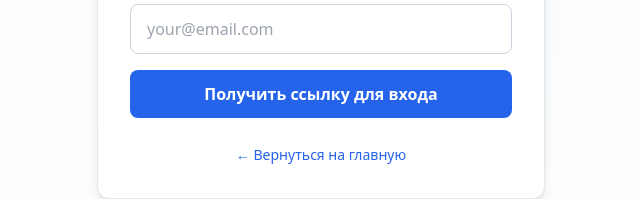
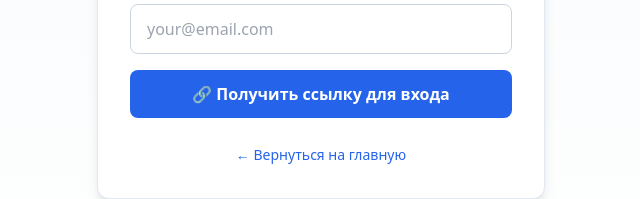
Before and after one commit to RadikMardanov/career-radar, a Next.js app: page /login in a window 1280 px wide. Shown: the part 393-592 px from the top of the page, without its empty margins (319-959 px from the left). Built offline with nearby package versions, Linux system fonts and the light colour scheme; no server answers.

Commit message:
Update page.tsx

```diff
--- a/app/login/page.tsx
+++ b/app/login/page.tsx
@@ -11,12 +11,10 @@ export default function Login() {
   const [message, setMessage] = useState('')
   const [error, setError] = useState('')
 
-  // Проверяем, авторизован ли пользователь при загрузке
   useEffect(() => {
     const checkUser = async () => {
       const { data: { user } } = await supabase.auth.getUser()
       if (user) {
-        // Если уже авторизован — сразу на онбординг
         router.push('/onboarding')
       }
     }
@@ -29,17 +27,18 @@ export default function Login() {
     setMessage('')
     setError('')
 
+    // ВАЖНО: редирект на /auth/callback, а не на /onboarding
     const { error } = await supabase.auth.signInWithOtp({
       email,
       options: {
-        emailRedirectTo: `${window.location.origin}/onboarding`,
+        emailRedirectTo: `${window.location.origin}/auth/callback`,
       },
     })
 
     if (error) {
       setError(error.message)
     } else {
-      setMessage('✅ Ссылка для входа отправлена на вашу почту! Проверьте inbox.')
+      setMessage('✅ Ссылка для входа отправлена на вашу почту! Проверьте inbox (и папку "Спам").')
     }
 
     setLoading(false)
@@ -75,7 +74,7 @@ export default function Login() {
             disabled={loading}
             className="w-full bg-primary text-white py-3 rounded-lg font-semibold hover:bg-blue-700 transition disabled:bg-slate-400"
           >
-            {loading ? 'Отправка...' : ' Получить ссылку для входа'}
+            {loading ? 'Отправка...' : '🔗 Получить ссылку для входа'}
           </button>
         </form>
 
```
